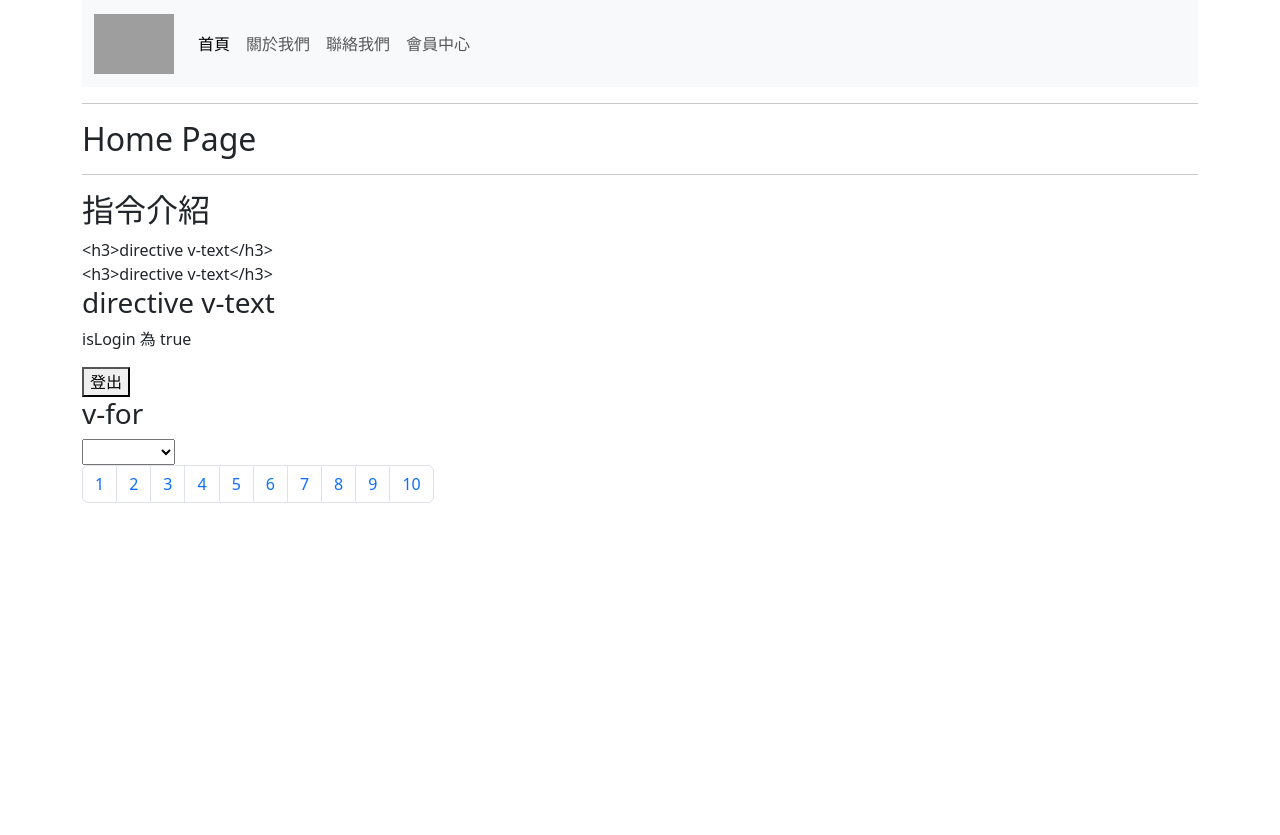
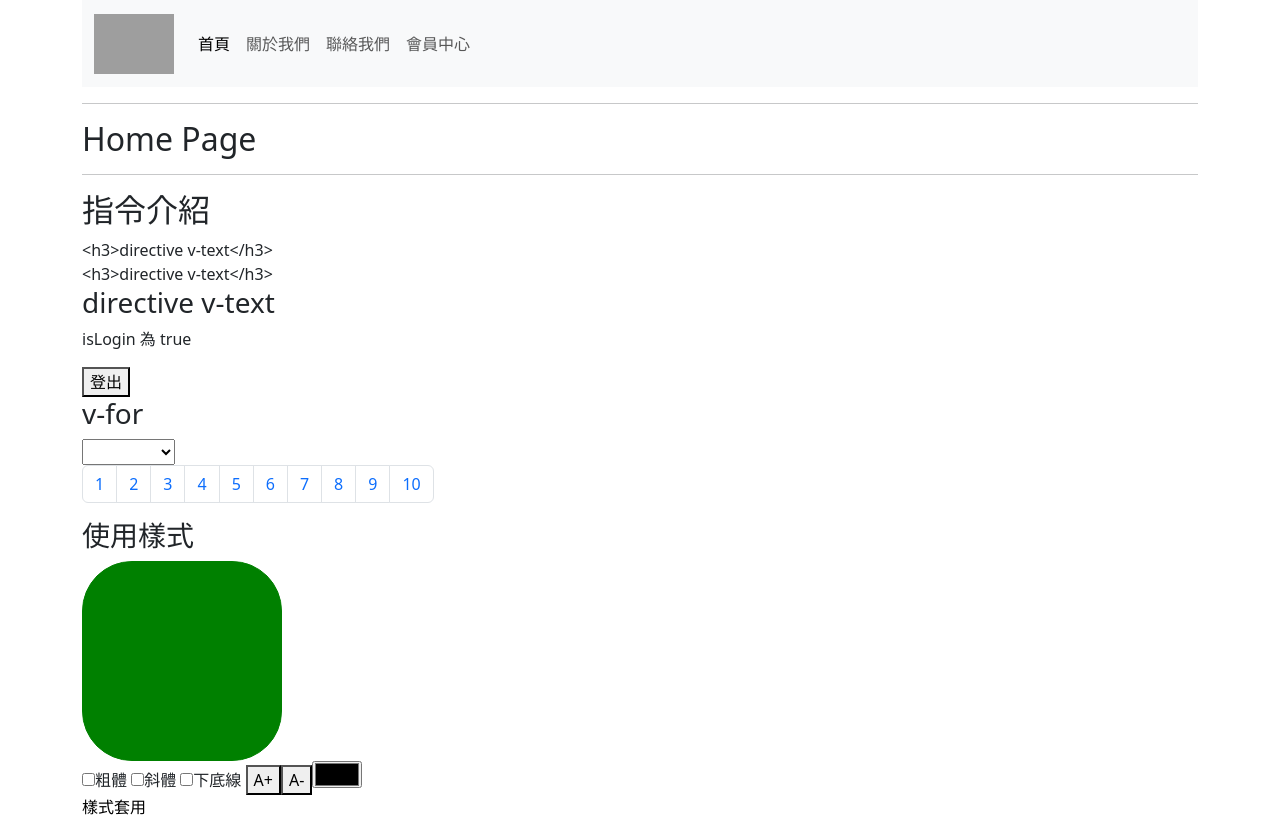
Before and after one commit to HsiaoHungWang/vue-app2024, a Vue app: page / in a window 1280 px wide. Before the commit the page ends 800 px from the top, so only its background shows below. Built offline with nearby package versions, Linux system fonts and the light colour scheme; grey boxes are pictures that could not be loaded.

Commit message:
style、class 的使用方式

```diff
--- a/src/components/DirectiveComponent.vue
+++ b/src/components/DirectiveComponent.vue
@@ -23,7 +23,13 @@ const selectedOption = ref("")
  { "name": "萬華區", "code": 108 }
 ]);
 
-
+const bgColor = ref('green')
+const radius = ref('50px')
+const fontSize = ref(16)
+const fontColor = ref('black')
+const isBold = ref(false)
+const isUnder = ref(false)
+const isItalic = ref(false)
 </script>
 
 <template>
@@ -53,10 +59,29 @@ const selectedOption = ref("")
     <li class="page-item" v-for="i in 10" :key="i"><a class="page-link" href="#">{{i}}</a></li>
   </ul>
 </nav>
+<h3>使用樣式</h3>
+<div style="width:200px;height:200px;border:1px solid green;"
+     :style="{'background-color':bgColor,'border-radius':radius }"></div>
+</div>
 
-    </div>
+<input type="checkbox" v-model="isBold">粗體
+<input type="checkbox" v-model="isItalic">斜體
+<input type="checkbox" v-model="isUnder">下底線
+<button @click="fontSize+=2">A+</button>
+<button @click="fontSize-=2">A-</button>
+<input type="color" v-model="fontColor" />
+<p :class="{bold:isBold, underline:isUnder, italic:isItalic }"
+   :style="{fontSize:`${fontSize}px`, color:fontColor}">樣式套用</p>
 </template>
 
 <style lang="css" scoped>
-
+  .bold{
+    font-weight: bold;
+  }
+  .underline{
+    text-decoration: underline;
+  }
+  .italic{
+    font-style: italic;
+  }
 </style>
```
